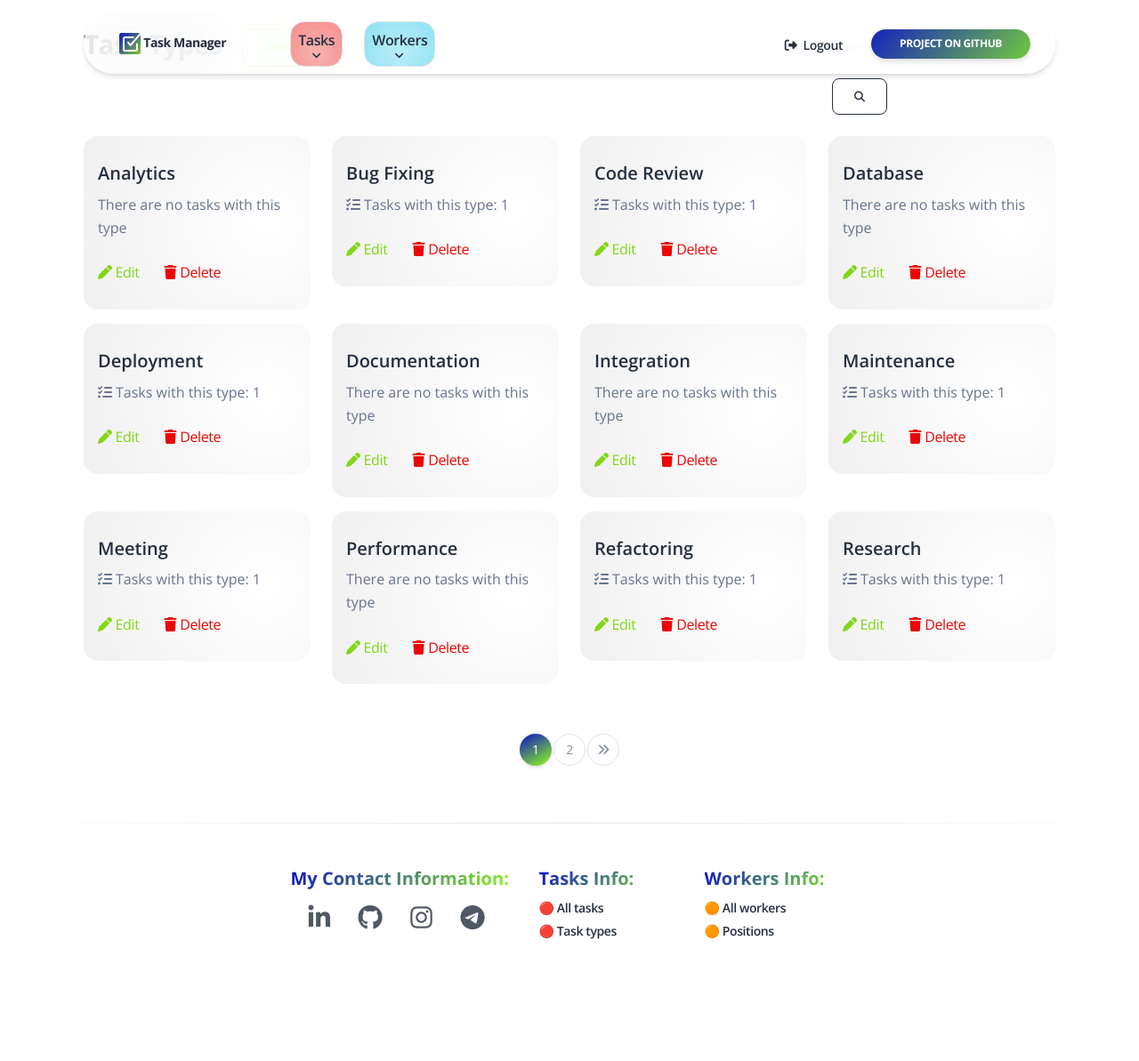
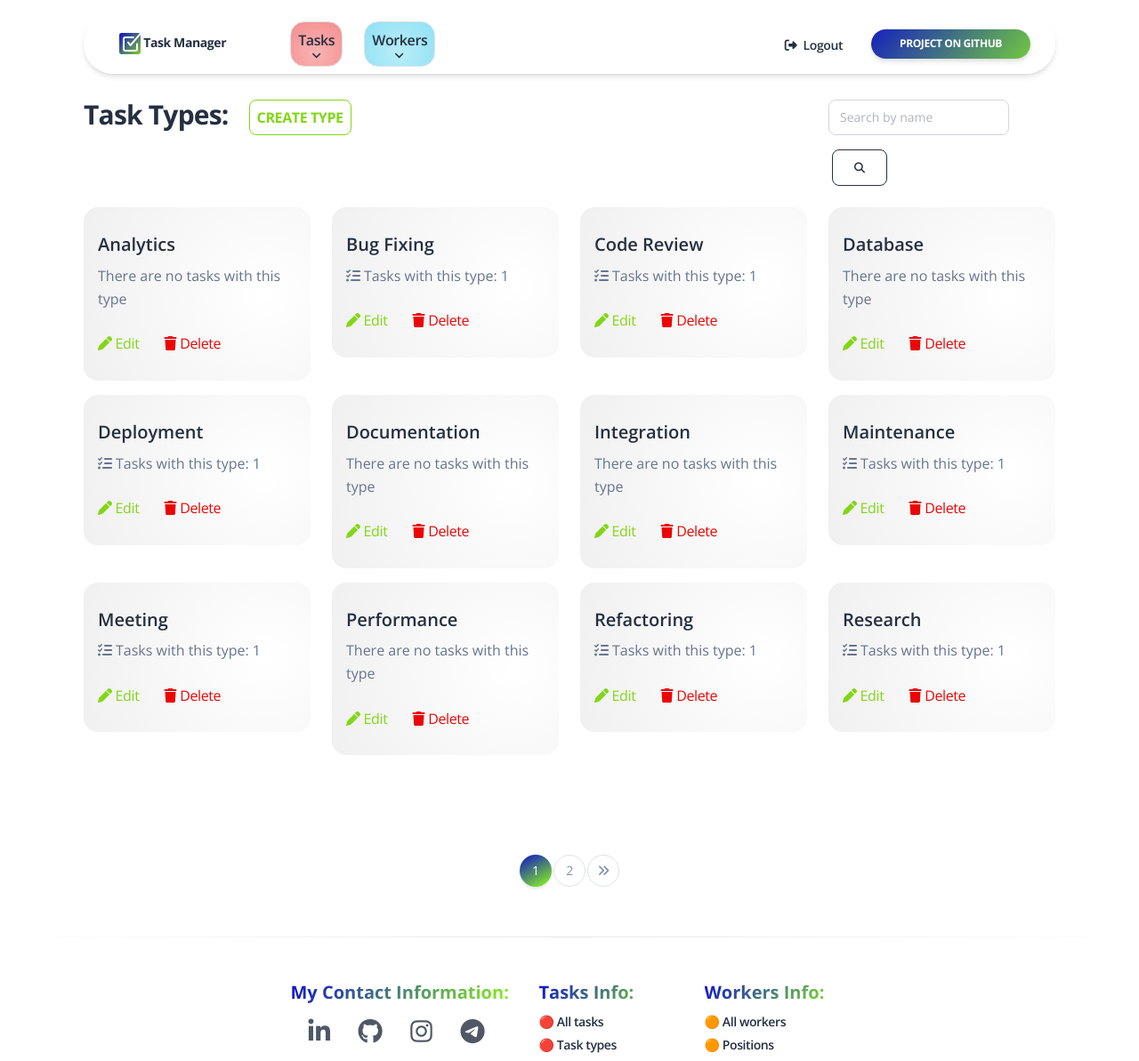
Before and after one commit to ArtemLeo/it-company-task-manager, a Django app: page /task_types/ in a window 1280 px wide. Shown: the top 1193 px of the page at 89% size. Before the commit the page ends 1056 px from the top, so only its background shows below. Run offline with Django 5.2, Linux system fonts and the light colour scheme; a user stored in the database is signed in; data comes from the database, SQL or seed files in the repository; some libraries are stand-ins or nearby versions.

Commit message:
modified templates/includes/pagination.html, templates/task_manager/position_confirm_delete.html

```diff
--- a/templates/includes/pagination.html
+++ b/templates/includes/pagination.html
@@ -2,7 +2,7 @@
 {% if is_paginated %}
   <div class="row text-center py-2">
     <div class="col-auto mx-auto">
-      <ul class="pagination pagination-primary m-4">
+      <ul class="pagination pagination-primary">
         {% if page_obj.has_previous %}
           <li class="page-item">
             <a class="page-link"
--- a/templates/registration/login.html
+++ b/templates/registration/login.html
@@ -57,7 +57,6 @@
           </div>
         </div>
       </div>
-    </div>
   </section>
 
 {% endblock %}
--- a/templates/task_manager/position_confirm_delete.html
+++ b/templates/task_manager/position_confirm_delete.html
@@ -19,7 +19,7 @@
       <div class="row">
         <form action="" method="post">
           {% csrf_token %}
-          <input type="submit" value="Yes, delete" class="btn bg-gradient-danger me-4">
+          <input type="submit" value="Yes, delete" class="btn bg-gradient-danger me-0">
           <a class="btn bg-gradient-success ms-4" href="{{ request.META.HTTP_REFERER }}">Changed my mind</a>
         </form>
       </div>
--- a/templates/task_manager/position_form.html
+++ b/templates/task_manager/position_form.html
@@ -7,11 +7,11 @@
 {% load crispy_forms_filters %}
 {% block content %}
   {% include "includes/navigation-light.html" %}
-  <section class="py-3 min-height-600">
+  <section class="py-7">
     <div class="container w-50">
       <div class="row">
         <div class="col-lg-6">
-          <h3 class="mt-3">{{ object|yesno:"Update,Create" }} position</h3>
+          <h3 class="mt-3">{{ object|yesno:"Update,Create" }} position:</h3>
         </div>
       </div>
       <div class="row">
--- a/templates/task_manager/position_list.html
+++ b/templates/task_manager/position_list.html
@@ -6,13 +6,13 @@
 
 {% block content %}
   {% include "includes/navigation-light.html" %}
-  <section class="py-3">
+  <section class="py-7">
     <div class="container">
       <div class="row">
         <div class="col-lg-9">
           <h3>Positions
             <a href="{% url 'task_manager:position-create' %}"
-               class="btn btn-outline-success link-to-page ms-3 mt-3">Create position</a>
+               class="fs-6 p-2 btn btn-outline-success link-to-page ms-3 mt-3">Create position</a>
           </h3>
         </div>
         <div class="col-3">
--- a/templates/task_manager/task_confirm_delete.html
+++ b/templates/task_manager/task_confirm_delete.html
@@ -7,7 +7,7 @@
 {% load crispy_forms_filters %}
 {% block content %}
   {% include "includes/navigation-light.html" %}
-  <section class="py-3">
+  <section class="py-7">
     <div class="container text-center">
       <div class="row">
         <div class="col-lg-12">
@@ -18,7 +18,7 @@
       <div class="row">
         <form action="" method="post">
           {% csrf_token %}
-          <input type="submit" value="Yes, delete" class="btn bg-gradient-danger me-4">
+          <input type="submit" value="Yes, delete" class="fs-6 p-2 btn btn bg-gradient-danger link-to-page ms-3 mt-3">
           <a class="btn bg-gradient-success ms-4" href="{{ request.META.HTTP_REFERER }}">Changed my mind</a>
         </form>
       </div>
--- a/templates/task_manager/task_detail.html
+++ b/templates/task_manager/task_detail.html
@@ -6,7 +6,7 @@
 
 {% block content %}
   {% include "includes/navigation-light.html" %}
-  <section class="py-3 min-height-600">
+  <section class="py-7 min-height-600">
     <div class="container w-75">
       <div class="row">
         <div class="col-lg-9">
--- a/templates/task_manager/task_form.html
+++ b/templates/task_manager/task_form.html
@@ -7,11 +7,11 @@
 {% load crispy_forms_filters %}
 {% block content %}
   {% include "includes/navigation-light.html" %}
-  <section class="py-3">
+  <section class="py-7">
     <div class="container w-50">
       <div class="row">
         <div class="col-lg-6">
-          <h3 class="mt-3">{{ object|yesno:"Update,Create" }} task</h3>
+          <h3 class="mt-3">{{ object|yesno:"Update,Create" }} task:</h3>
         </div>
       </div>
       <div class="row">
--- a/templates/task_manager/task_type_list.html
+++ b/templates/task_manager/task_type_list.html
@@ -6,13 +6,13 @@
 
 {% block content %}
   {% include "includes/navigation-light.html" %}
-  <section class="py-3">
+  <section class="py-7">
     <div class="container">
       <div class="row">
         <div class="col-lg-9">
-          <h3 class="mb-5">Task Types
+          <h3 class="mb-5">Task Types:
             <a href="{% url 'task_manager:task-type-create' %}"
-               class="btn btn-outline-success link-to-page ms-3 mt-3">Create type</a>
+               class="fs-6 p-2 btn btn-outline-success link-to-page ms-3 mt-3">Create type</a>
           </h3>
         </div>
         <div class="col-3">
--- a/templates/task_manager/tasktype_form.html
+++ b/templates/task_manager/tasktype_form.html
@@ -7,11 +7,11 @@
 {% load crispy_forms_filters %}
 {% block content %}
   {% include "includes/navigation-light.html" %}
-  <section class="py-3">
+  <section class="py-7">
     <div class="container w-50">
       <div class="row">
         <div class="col-lg-6">
-          <h3 class="mt-3">{{ object|yesno:"Update,Create" }} task type</h3>
+          <h3 class="mt-3">{{ object|yesno:"Update,Create" }} task type:</h3>
         </div>
       </div>
       <div class="row">
--- a/templates/task_manager/worker_confirm_delete.html
+++ b/templates/task_manager/worker_confirm_delete.html
@@ -7,7 +7,7 @@
 {% load crispy_forms_filters %}
 {% block content %}
   {% include "includes/navigation-light.html" %}
-  <section class="py-3">
+  <section class="py-7">
     <div class="container text-center">
       <div class="row">
         <div class="col-lg-12">
@@ -18,7 +18,7 @@
       <div class="row">
         <form action="" method="post">
           {% csrf_token %}
-          <input type="submit" value="Yes, delete" class="btn bg-gradient-danger me-4">
+          <input type="submit" value="Yes, delete" class="fs-6 p-2 btn btn bg-gradient-danger link-to-page ms-3 mt-3">
           <a class="btn bg-gradient-success ms-4" href="{{ request.META.HTTP_REFERER }}">Changed my mind</a>
         </form>
       </div>
--- a/templates/task_manager/worker_detail.html
+++ b/templates/task_manager/worker_detail.html
@@ -6,17 +6,17 @@
 
 {% block content %}
   {% include "includes/navigation-light.html" %}
-  <section class="py-3 min-height-600">
+  <section class="py-7">
     <div class="container w-75">
       <div class="row">
         <div class="col-lg-6">
           <h2 class="mb-3 mt-3">{{ worker.get_full_name }}</h2>
         </div>
         <div class="col-lg-6 mt-3 text-right">
-          <a href="{% url 'task_manager:worker-update' pk=worker.id %}" class="btn btn-outline-success">
+          <a href="{% url 'task_manager:worker-update' pk=worker.id %}" class="fs-6 p-2 btn btn btn-outline-success link-to-page">
             <i class="fas fa-pen me-1"></i>Update info
           </a>
-          <a href="{% url 'task_manager:worker-delete' pk=worker.id %}" class="btn btn-outline-danger">
+          <a href="{% url 'task_manager:worker-delete' pk=worker.id %}" class="fs-6 p-2 btn btn btn-outline-danger link-to-page ms-3">
             <i class="fas fa-trash me-1"></i>Delete
           </a>
         </div>
--- a/templates/task_manager/worker_form.html
+++ b/templates/task_manager/worker_form.html
@@ -7,11 +7,11 @@
 {% load crispy_forms_filters %}
 {% block content %}
   {% include "includes/navigation-light.html" %}
-  <section class="py-3">
+  <section class="py-7">
     <div class="container w-50">
       <div class="row">
         <div class="col-lg-6">
-          <h3 class="mt-3">{{ object|yesno:"Update worker's info,Create new worker" }}</h3>
+          <h3 class="mt-3">{{ object|yesno:"Update worker's info:,Create new worker:" }}</h3>
         </div>
       </div>
       <div class="row">
--- a/templates/task_manager/worker_list.html
+++ b/templates/task_manager/worker_list.html
@@ -6,13 +6,13 @@
 
 {% block content %}
   {% include "includes/navigation-light.html" %}
-  <section class="py-3">
+  <section class="py-7">
     <div class="container">
       <div class="row">
         <div class="col-lg-9">
-          <h3 class="mb-5">Workers
+          <h3>Workers:
             <a href="{% url 'task_manager:worker-create' %}"
-               class="btn btn-outline-success link-to-page ms-3 mt-3">Create worker</a>
+               class="fs-6 p-2 btn btn-outline-success link-to-page ms-3 mt-3">Create worker</a>
           </h3>
         </div>
         <div class="col-3">
```
